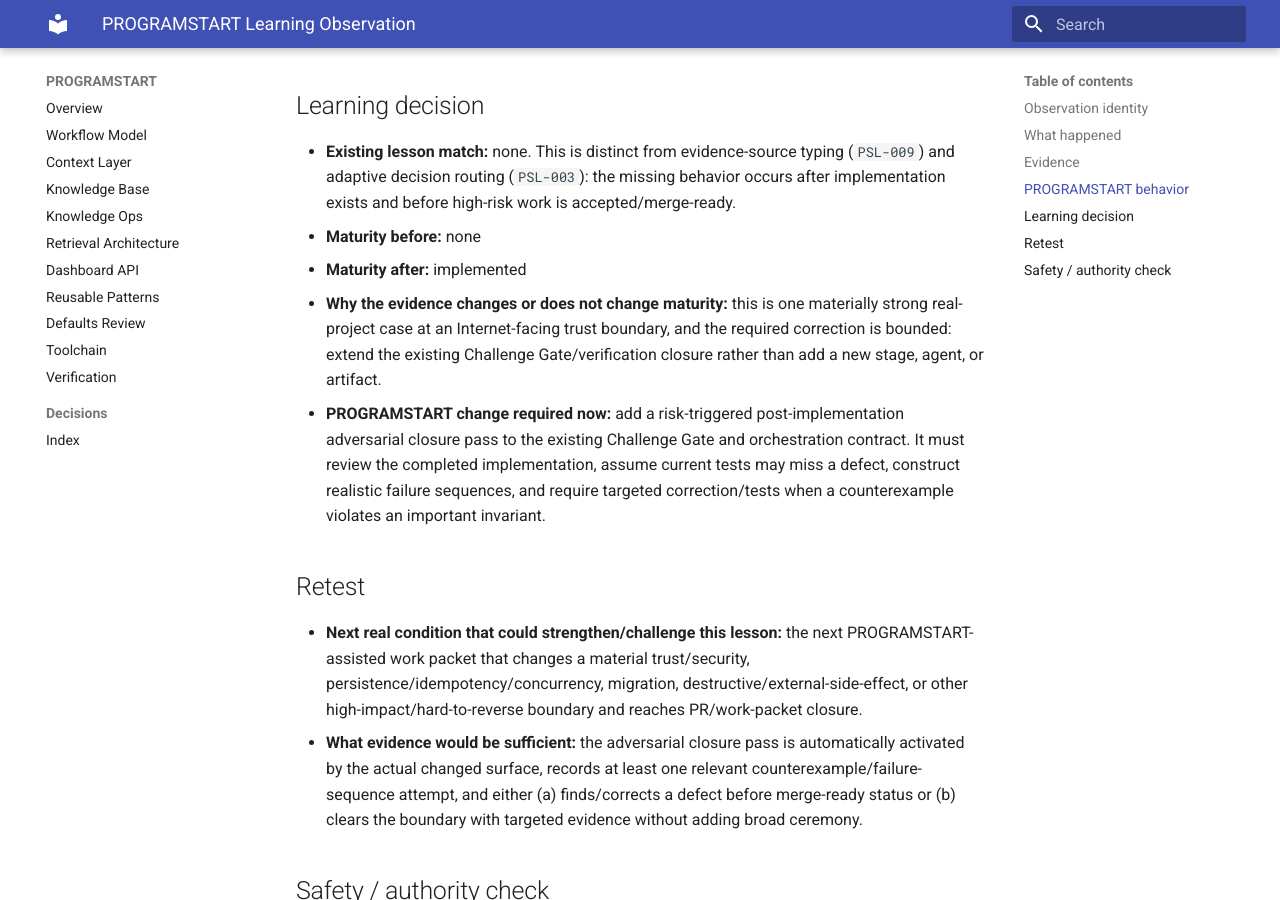
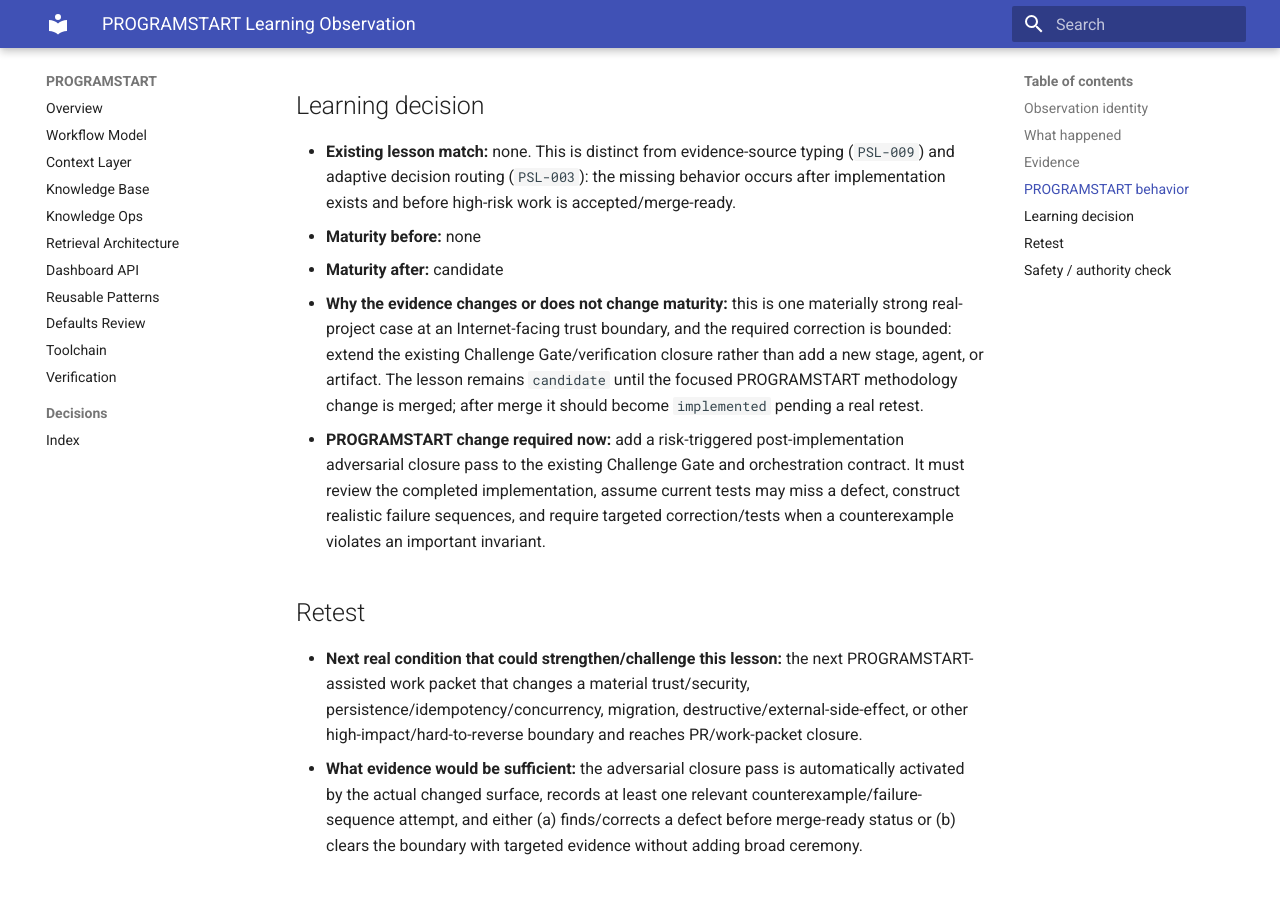
Before and after one commit to GrahamArdent/PROGRAMSTART, an MkDocs documentation site: the page built from docs/acceptance/observations/2026-08-28-watchtower-post-implementation-adversarial-closure.md, in a window 1280 px wide and 900 px high, scrolled down 1750 px. Built offline with MkDocs 1.6.1 and Material for MkDocs 9.7.7, drawn with Linux system fonts in a browser that asks for light colours.

Commit message:
docs(acceptance): keep Watchtower lesson maturity truthful

```diff
--- a/docs/acceptance/observations/2026-08-28-watchtower-post-implementation-adversarial-closure.md
+++ b/docs/acceptance/observations/2026-08-28-watchtower-post-implementation-adversarial-closure.md
@@ -38,8 +38,8 @@ The architecture and overall slice remained sound. The new evidence was a post-i
 
 - **Existing lesson match:** none. This is distinct from evidence-source typing (`PSL-009`) and adaptive decision routing (`PSL-003`): the missing behavior occurs after implementation exists and before high-risk work is accepted/merge-ready.
 - **Maturity before:** none
-- **Maturity after:** implemented
-- **Why the evidence changes or does not change maturity:** this is one materially strong real-project case at an Internet-facing trust boundary, and the required correction is bounded: extend the existing Challenge Gate/verification closure rather than add a new stage, agent, or artifact.
+- **Maturity after:** candidate
+- **Why the evidence changes or does not change maturity:** this is one materially strong real-project case at an Internet-facing trust boundary, and the required correction is bounded: extend the existing Challenge Gate/verification closure rather than add a new stage, agent, or artifact. The lesson remains `candidate` until the focused PROGRAMSTART methodology change is merged; after merge it should become `implemented` pending a real retest.
 - **PROGRAMSTART change required now:** add a risk-triggered post-implementation adversarial closure pass to the existing Challenge Gate and orchestration contract. It must review the completed implementation, assume current tests may miss a defect, construct realistic failure sequences, and require targeted correction/tests when a counterexample violates an important invariant.
 
 ## Retest
```
